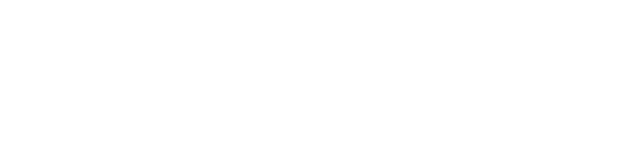
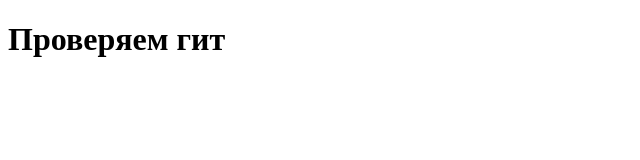
Before and after one commit to zvezdniyLord/project, a plain HTML site: page index.html in a window 1280 px wide. Shown: the whole page, without its empty margins (0-640 px from the left). Drawn offline with Linux system fonts and the light colour scheme.

Commit message:
second commit with h1-check git

```diff
--- a/index.html
+++ b/index.html
@@ -7,7 +7,7 @@
 </head>
 <body>
 
-
+    <h1>Проверяем гит</h1>
 
     <script src="app.js"></script>
 </body>
```
